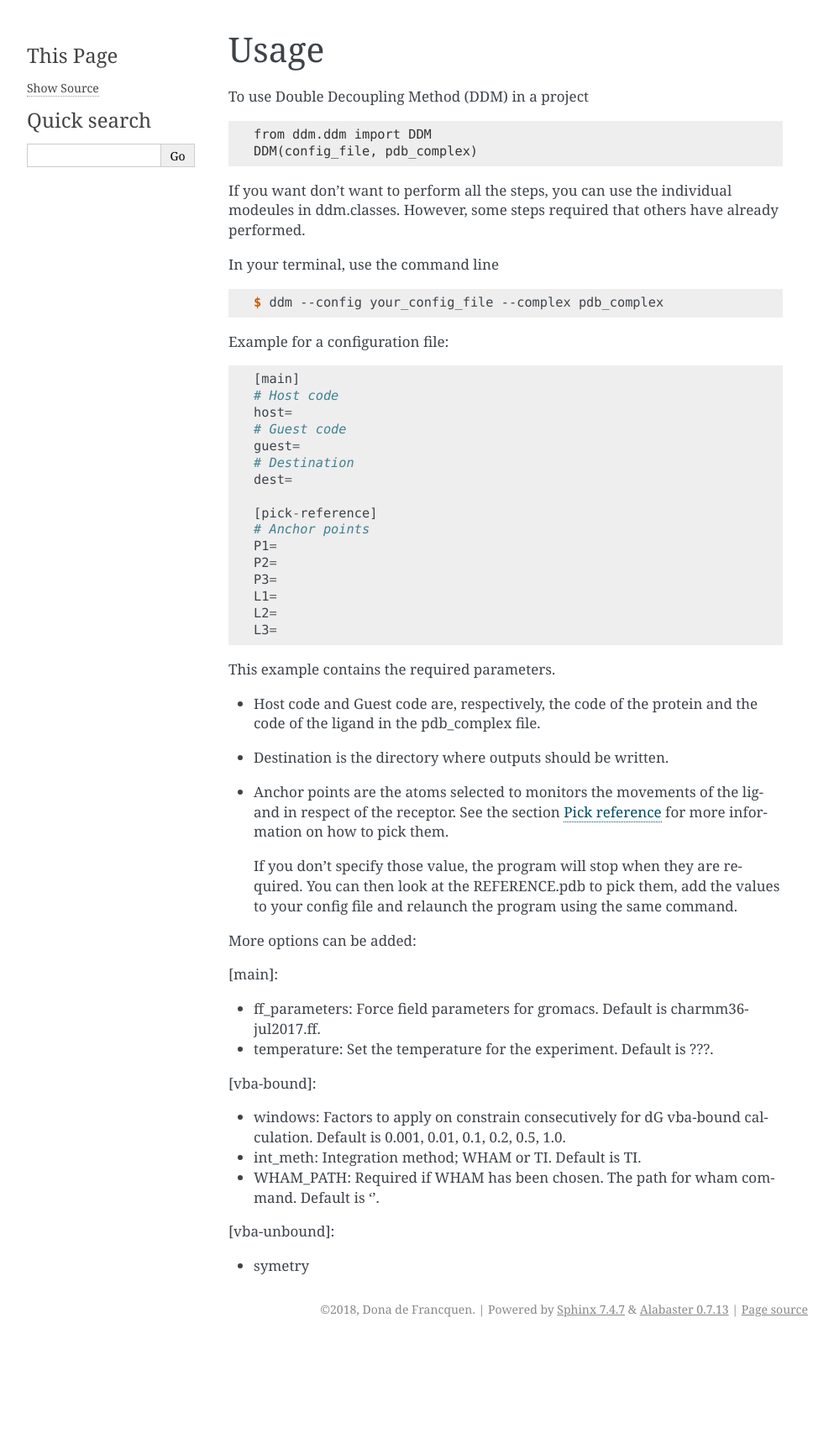
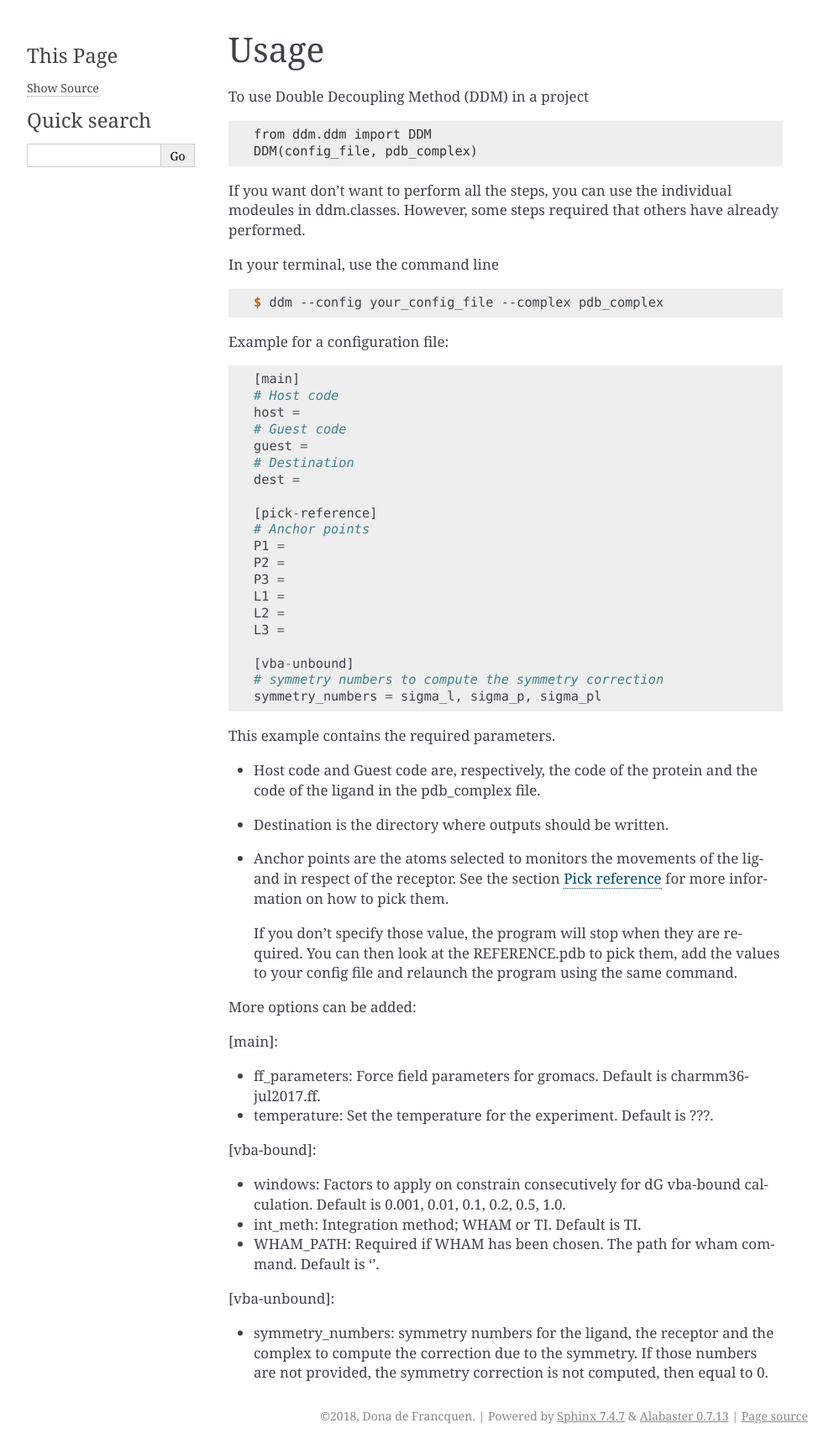
Before and after one commit to donadef/ddm, a Sphinx documentation site: the page built from docs/usage.rst, in a window 1280 px wide. Shown: the whole page at 84% size, without its empty margins (148-1141 px from the left). Built offline with Sphinx 7.4.7, drawn with Linux system fonts in a browser that asks for light colours; before the commit the page ends 1598 px from its top, so only the background shows below that.

Commit message:
symmetry numbers in config file / usage

```diff
--- a/docs/usage.rst
+++ b/docs/usage.rst
@@ -23,20 +23,24 @@ Example for a configuration file::
 
     [main]
     # Host code
-    host=
+    host =
     # Guest code
-    guest=
+    guest =
     # Destination
-    dest=
+    dest =
 
     [pick-reference]
     # Anchor points
-    P1=
-    P2=
-    P3=
-    L1=
-    L2=
-    L3=
+    P1 =
+    P2 =
+    P3 =
+    L1 =
+    L2 =
+    L3 =
+
+    [vba-unbound]
+    # symmetry numbers to compute the symmetry correction
+    symmetry_numbers = sigma_l, sigma_p, sigma_pl
 
 This example contains the required parameters.
 
@@ -62,4 +66,4 @@ More options can be added:
 
 [vba-unbound]:
 
-- symetry
+- symmetry_numbers: symmetry numbers for the ligand, the receptor and the complex to compute the correction due to the symmetry. If those numbers are not provided, the symmetry correction is not computed, then equal to 0.
```
